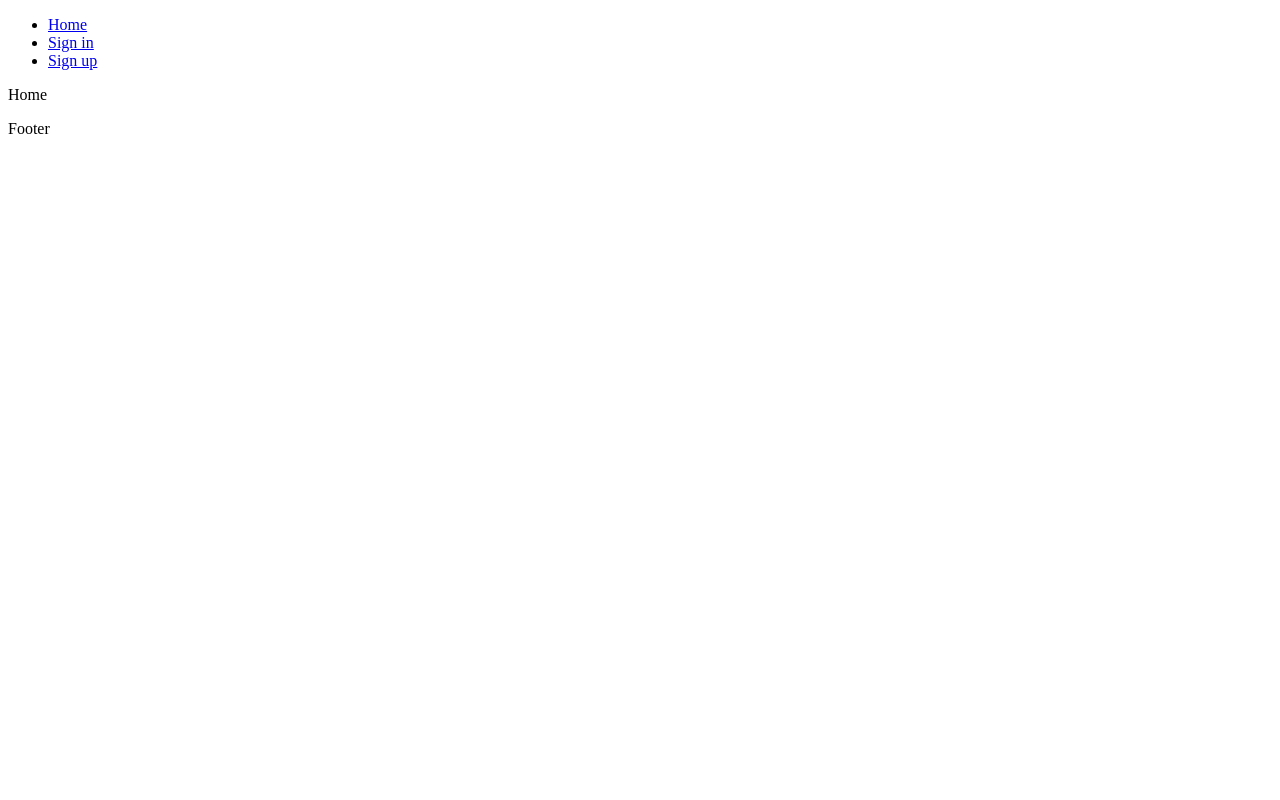
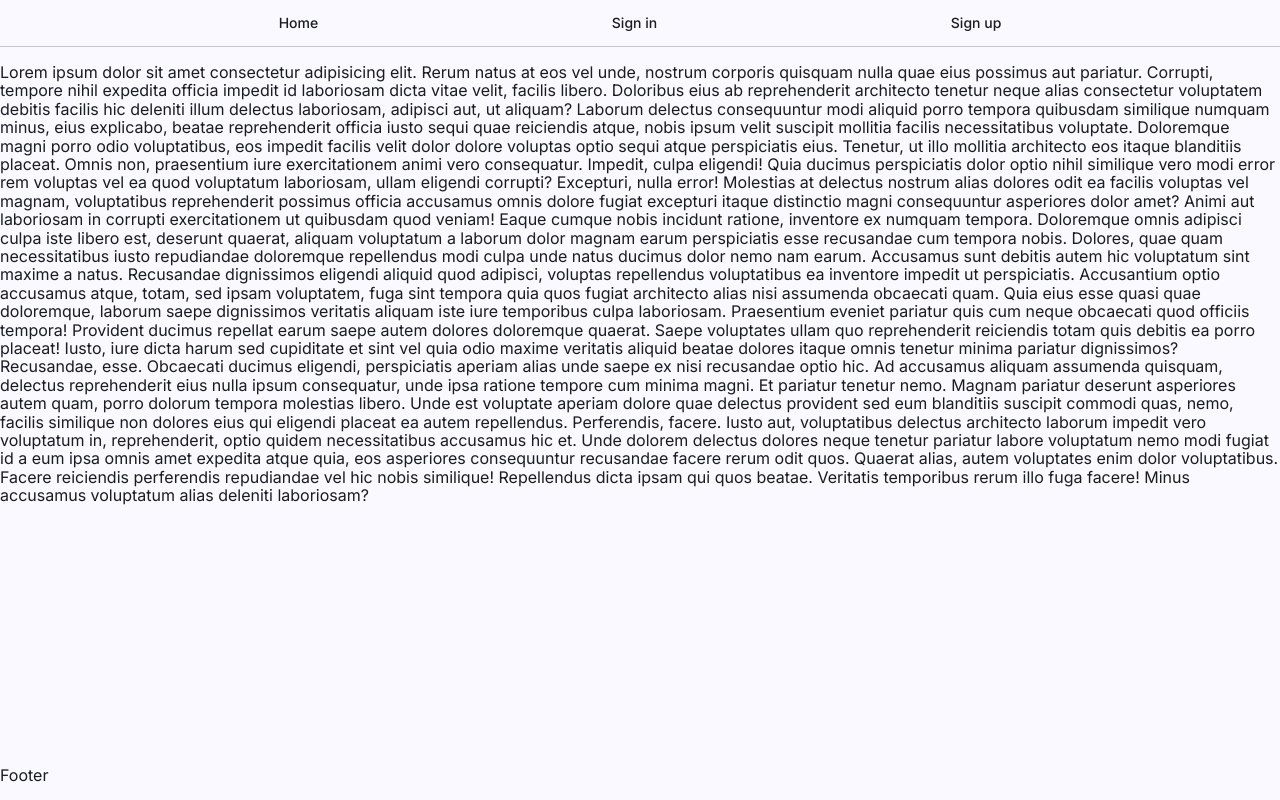
Before and after one commit to shravzzv/ODIN-Blog-api-project-client, a React (Vite) app: page / in a window 1280 px wide. Built offline with nearby package versions, Linux system fonts and the light colour scheme.

Commit message:
feat: Add navbar with styles

```diff
--- a/package.json
+++ b/package.json
@@ -10,6 +10,7 @@
     "preview": "vite preview"
   },
   "dependencies": {
+    "normalize.css": "^8.0.1",
     "react": "^18.2.0",
     "react-dom": "^18.2.0"
   },
--- a/src/Home.jsx
+++ b/src/Home.jsx
@@ -1,13 +1,73 @@
 import Navbar from './components/Navbar'
+import './styles/pages/Home.css'
 import Footer from './components/Footer'
-import './styles/pages/home.css'
 
 export default function Home() {
   return (
-    <div className='home'>
+    <>
       <Navbar />
-      <p>Home</p>
+      <main>
+        <p>
+          Lorem ipsum dolor sit amet consectetur adipisicing elit. Rerum natus
+          at eos vel unde, nostrum corporis quisquam nulla quae eius possimus
+          aut pariatur. Corrupti, tempore nihil expedita officia impedit id
+          laboriosam dicta vitae velit, facilis libero. Doloribus eius ab
+          reprehenderit architecto tenetur neque alias consectetur voluptatem
+          debitis facilis hic deleniti illum delectus laboriosam, adipisci aut,
+          ut aliquam? Laborum delectus consequuntur modi aliquid porro tempora
+          quibusdam similique numquam minus, eius explicabo, beatae
+          reprehenderit officia iusto sequi quae reiciendis atque, nobis ipsum
+          velit suscipit mollitia facilis necessitatibus voluptate. Doloremque
+          magni porro odio voluptatibus, eos impedit facilis velit dolor dolore
+          voluptas optio sequi atque perspiciatis eius. Tenetur, ut illo
+          mollitia architecto eos itaque blanditiis placeat. Omnis non,
+          praesentium iure exercitationem animi vero consequatur. Impedit, culpa
+          eligendi! Quia ducimus perspiciatis dolor optio nihil similique vero
+          modi error rem voluptas vel ea quod voluptatum laboriosam, ullam
+          eligendi corrupti? Excepturi, nulla error! Molestias at delectus
+          nostrum alias dolores odit ea facilis voluptas vel magnam,
+          voluptatibus reprehenderit possimus officia accusamus omnis dolore
+          fugiat excepturi itaque distinctio magni consequuntur asperiores dolor
+          amet? Animi aut laboriosam in corrupti exercitationem ut quibusdam
+          quod veniam! Eaque cumque nobis incidunt ratione, inventore ex numquam
+          tempora. Doloremque omnis adipisci culpa iste libero est, deserunt
+          quaerat, aliquam voluptatum a laborum dolor magnam earum perspiciatis
+          esse recusandae cum tempora nobis. Dolores, quae quam necessitatibus
+          iusto repudiandae doloremque repellendus modi culpa unde natus ducimus
+          dolor nemo nam earum. Accusamus sunt debitis autem hic voluptatum sint
+          maxime a natus. Recusandae dignissimos eligendi aliquid quod adipisci,
+          voluptas repellendus voluptatibus ea inventore impedit ut
+          perspiciatis. Accusantium optio accusamus atque, totam, sed ipsam
+          voluptatem, fuga sint tempora quia quos fugiat architecto alias nisi
+          assumenda obcaecati quam. Quia eius esse quasi quae doloremque,
+          laborum saepe dignissimos veritatis aliquam iste iure temporibus culpa
+          laboriosam. Praesentium eveniet pariatur quis cum neque obcaecati quod
+          officiis tempora! Provident ducimus repellat earum saepe autem dolores
+          doloremque quaerat. Saepe voluptates ullam quo reprehenderit
+          reiciendis totam quis debitis ea porro placeat! Iusto, iure dicta
+          harum sed cupiditate et sint vel quia odio maxime veritatis aliquid
+          beatae dolores itaque omnis tenetur minima pariatur dignissimos?
+          Recusandae, esse. Obcaecati ducimus eligendi, perspiciatis aperiam
+          alias unde saepe ex nisi recusandae optio hic. Ad accusamus aliquam
+          assumenda quisquam, delectus reprehenderit eius nulla ipsum
+          consequatur, unde ipsa ratione tempore cum minima magni. Et pariatur
+          tenetur nemo. Magnam pariatur deserunt asperiores autem quam, porro
+          dolorum tempora molestias libero. Unde est voluptate aperiam dolore
+          quae delectus provident sed eum blanditiis suscipit commodi quas,
+          nemo, facilis similique non dolores eius qui eligendi placeat ea autem
+          repellendus. Perferendis, facere. Iusto aut, voluptatibus delectus
+          architecto laborum impedit vero voluptatum in, reprehenderit, optio
+          quidem necessitatibus accusamus hic et. Unde dolorem delectus dolores
+          neque tenetur pariatur labore voluptatum nemo modi fugiat id a eum
+          ipsa omnis amet expedita atque quia, eos asperiores consequuntur
+          recusandae facere rerum odit quos. Quaerat alias, autem voluptates
+          enim dolor voluptatibus. Facere reiciendis perferendis repudiandae vel
+          hic nobis similique! Repellendus dicta ipsam qui quos beatae.
+          Veritatis temporibus rerum illo fuga facere! Minus accusamus
+          voluptatum alias deleniti laboriosam?
+        </p>
+      </main>
       <Footer />
-    </div>
+    </>
   )
 }
--- a/src/components/Navbar.jsx
+++ b/src/components/Navbar.jsx
@@ -1,18 +1,25 @@
+import { useState } from 'react'
 import '../styles/components/Navbar.css'
 
 export default function Navbar() {
+  const [isAuthenticated, setIsAuthenticated] = useState(false)
+
   return (
     <nav>
       <ul>
         <li>
           <a href='#'>Home</a>
         </li>
+        {!isAuthenticated && (
+          <>
             <li>
               <a href='#'>Sign in</a>
             </li>
             <li>
               <a href='#'>Sign up</a>
             </li>
+          </>
+        )}
       </ul>
     </nav>
   )
--- a/src/main.jsx
+++ b/src/main.jsx
@@ -1,3 +1,5 @@
+import 'normalize.css'
+import './styles/global.css'
 import React from 'react'
 import ReactDOM from 'react-dom/client'
 import Home from './Home.jsx'
--- a/src/styles/components/Navbar.css
+++ b/src/styles/components/Navbar.css
@@ -0,0 +1,32 @@
+nav {
+  position: sticky;
+  top: 0;
+  background-color: var(--surface);
+  border-bottom: 1px solid var(--outline-variant);
+
+  ul {
+    list-style-type: none;
+    margin: 0;
+    padding: 0;
+    display: flex;
+    align-items: center;
+    justify-content: space-evenly;
+    padding: 5px 0;
+
+    a {
+      display: inline-block;
+      border-radius: 10px;
+      padding: 10px 15px;
+      text-decoration: none;
+      transition: background-color 300ms ease;
+      color: var(--on-surface-container);
+      font-size: 14px;
+      font-weight: 500;
+
+      &:hover {
+        background-color: var(--primary-container);
+        color: var(--on-primary-container);
+      }
+    }
+  }
+}
--- /dev/null
+++ b/src/styles/designTokens.css
@@ -0,0 +1,103 @@
+:root {
+  --primary: rgb(65 95 145);
+  --surface-tint: rgb(65 95 145);
+  --on-primary: rgb(255 255 255);
+  --primary-container: rgb(214 227 255);
+  --on-primary-container: rgb(0 27 62);
+  --secondary: rgb(86 95 113);
+  --on-secondary: rgb(255 255 255);
+  --secondary-container: rgb(218 226 249);
+  --on-secondary-container: rgb(19 28 43);
+  --tertiary: rgb(112 85 117);
+  --on-tertiary: rgb(255 255 255);
+  --tertiary-container: rgb(250 216 253);
+  --on-tertiary-container: rgb(40 19 46);
+  --error: rgb(186 26 26);
+  --on-error: rgb(255 255 255);
+  --error-container: rgb(255 218 214);
+  --on-error-container: rgb(65 0 2);
+  --background: rgb(249 249 255);
+  --on-background: rgb(25 28 32);
+  --surface: rgb(249 249 255);
+  --on-surface: rgb(25 28 32);
+  --surface-variant: rgb(224 226 236);
+  --on-surface-variant: rgb(68 71 78);
+  --outline: rgb(116 119 127);
+  --outline-variant: rgb(196 198 208);
+  --shadow: rgb(0 0 0);
+  --scrim: rgb(0 0 0);
+  --inverse-surface: rgb(46 48 54);
+  --inverse-on-surface: rgb(240 240 247);
+  --inverse-primary: rgb(170 199 255);
+  --primary-fixed: rgb(214 227 255);
+  --on-primary-fixed: rgb(0 27 62);
+  --primary-fixed-dim: rgb(170 199 255);
+  --on-primary-fixed-variant: rgb(40 71 119);
+  --secondary-fixed: rgb(218 226 249);
+  --on-secondary-fixed: rgb(19 28 43);
+  --secondary-fixed-dim: rgb(190 198 220);
+  --on-secondary-fixed-variant: rgb(62 71 89);
+  --tertiary-fixed: rgb(250 216 253);
+  --on-tertiary-fixed: rgb(40 19 46);
+  --tertiary-fixed-dim: rgb(221 188 224);
+  --on-tertiary-fixed-variant: rgb(87 62 92);
+  --surface-dim: rgb(217 217 224);
+  --surface-bright: rgb(249 249 255);
+  --surface-container-lowest: rgb(255 255 255);
+  --surface-container-low: rgb(243 243 250);
+  --surface-container: rgb(237 237 244);
+  --surface-container-high: rgb(231 232 238);
+  --surface-container-highest: rgb(226 226 233);
+
+  @media (prefers-color-scheme: dark) {
+    --primary: rgb(170 199 255);
+    --surface-tint: rgb(170 199 255);
+    --on-primary: rgb(10 48 95);
+    --primary-container: rgb(40 71 119);
+    --on-primary-container: rgb(214 227 255);
+    --secondary: rgb(190 198 220);
+    --on-secondary: rgb(40 49 65);
+    --secondary-container: rgb(62 71 89);
+    --on-secondary-container: rgb(218 226 249);
+    --tertiary: rgb(221 188 224);
+    --on-tertiary: rgb(63 40 68);
+    --tertiary-container: rgb(87 62 92);
+    --on-tertiary-container: rgb(250 216 253);
+    --error: rgb(255 180 171);
+    --on-error: rgb(105 0 5);
+    --error-container: rgb(147 0 10);
+    --on-error-container: rgb(255 218 214);
+    --background: rgb(17 19 24);
+    --on-background: rgb(226 226 233);
+    --surface: rgb(17 19 24);
+    --on-surface: rgb(226 226 233);
+    --surface-variant: rgb(68 71 78);
+    --on-surface-variant: rgb(196 198 208);
+    --outline: rgb(142 144 153);
+    --outline-variant: rgb(68 71 78);
+    --shadow: rgb(0 0 0);
+    --scrim: rgb(0 0 0);
+    --inverse-surface: rgb(226 226 233);
+    --inverse-on-surface: rgb(46 48 54);
+    --inverse-primary: rgb(65 95 145);
+    --primary-fixed: rgb(214 227 255);
+    --on-primary-fixed: rgb(0 27 62);
+    --primary-fixed-dim: rgb(170 199 255);
+    --on-primary-fixed-variant: rgb(40 71 119);
+    --secondary-fixed: rgb(218 226 249);
+    --on-secondary-fixed: rgb(19 28 43);
+    --secondary-fixed-dim: rgb(190 198 220);
+    --on-secondary-fixed-variant: rgb(62 71 89);
+    --tertiary-fixed: rgb(250 216 253);
+    --on-tertiary-fixed: rgb(40 19 46);
+    --tertiary-fixed-dim: rgb(221 188 224);
+    --on-tertiary-fixed-variant: rgb(87 62 92);
+    --surface-dim: rgb(17 19 24);
+    --surface-bright: rgb(55 57 62);
+    --surface-container-lowest: rgb(12 14 19);
+    --surface-container-low: rgb(25 28 32);
+    --surface-container: rgb(29 32 36);
+    --surface-container-high: rgb(40 42 47);
+    --surface-container-highest: rgb(51 53 58);
+  }
+}
--- /dev/null
+++ b/src/styles/global.css
@@ -0,0 +1,19 @@
+@import url(./designTokens.css);
+@import url('https://fonts.googleapis.com/css2?family=Inter:wght@100..900&display=swap');
+
+body {
+  font-family: 'Inter', system-ui, -apple-system, BlinkMacSystemFont, 'Segoe UI',
+    Roboto, Oxygen, Ubuntu, Cantarell, 'Open Sans', 'Helvetica Neue', sans-serif;
+  background-color: var(--surface);
+  color: var(--on-surface);
+
+  #root {
+    min-height: 100vh;
+    display: flex;
+    flex-direction: column;
+
+    main {
+      flex: 1;
+    }
+  }
+}
```
Also changed, not shown: 1 other file (tests, documents, lock files or other folders). Lines whose indentation alone changed are shown as unchanged.
